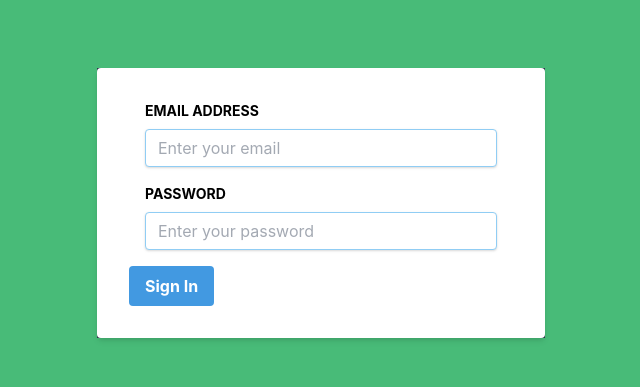
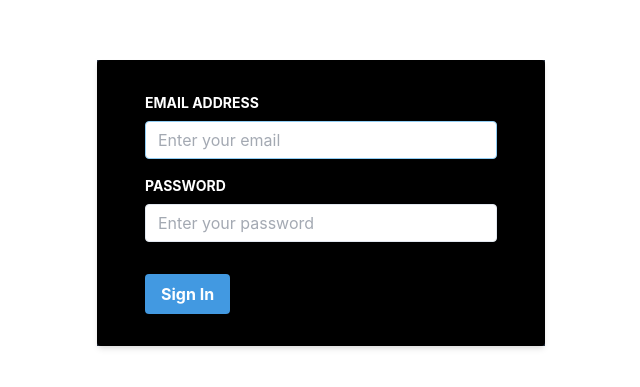
Before and after one commit to Gagandeep-Kaur-01/TailwindCss_React, a React (Create React App) app in the folder learning/: page / in a window 1280 px wide. Shown: the part 197-584 px from the top of the page, without its empty margins (319-959 px from the left). Built offline with nearby package versions, Linux system fonts and the light colour scheme.

Commit message:
minor changes

```diff
--- a/learning/src/App.js
+++ b/learning/src/App.js
@@ -1,18 +1,18 @@
 function App() {
   return (
-    <section className="App h-screen w-full flex justify-center items-center bg-green-500">
+    <section className="App h-screen w-full flex justify-center items-center">
     <div className="w-full max-w-md bg-gray-800" >
-      <form action="" className=" bg-white shadow-md rounded px-8 py-8 pt-8">
+      <form action="" className=" bg-black shadow-md rounded px-8 py-8 pt-8">
         <div className="px-4 pb-4">
-          <label htmlFor="email" className="text-sm block font-bold  pb-2">EMAIL ADDRESS</label>
+          <label htmlFor="email" className="text-sm block font-bold pb-2 text-white">EMAIL ADDRESS</label>
           <input type="email" name="email" id="" className="shadow appearance-none border rounded w-full py-2 px-3 text-gray-700 leading-tight focus:outline-none focus:shadow-outline border-blue-300 " placeholder="Enter your email" />
         </div>
         <div className="px-4 pb-4">
-          <label htmlFor="password" className="text-sm block font-bold pb-2">PASSWORD</label>
-          <input type="password" name="email" id="" className="shadow appearance-none border rounded w-full py-2 px-3 text-gray-700 leading-tight focus:outline-none focus:shadow-outline border-blue-300" placeholder="Enter your password" />
+          <label htmlFor="password" className="text-sm block font-bold pb-2 text-white">PASSWORD</label>
+          <input type="password" name="email" id="" className="shadow appearance-none border rounded w-full py-2 px-3 text-gray-700 leading-tight focus:outline-none focus:shadow-outline border-gray-300" placeholder="Enter your password" />
         </div>
         <div>
-          <button className="bg-blue-500 hover:bg-blue-700 text-white font-bold py-2 px-4 rounded focus:outline-none focus:shadow-outline" type="button">Sign In</button>
+          <button className="bg-blue-500 hover:bg-blue-700 text-white font-bold py-2 px-4 ml-4 mt-4 rounded focus:outline-none focus:shadow-outline" type="button">Sign In</button>
         </div>
       </form>
     </div>
```
